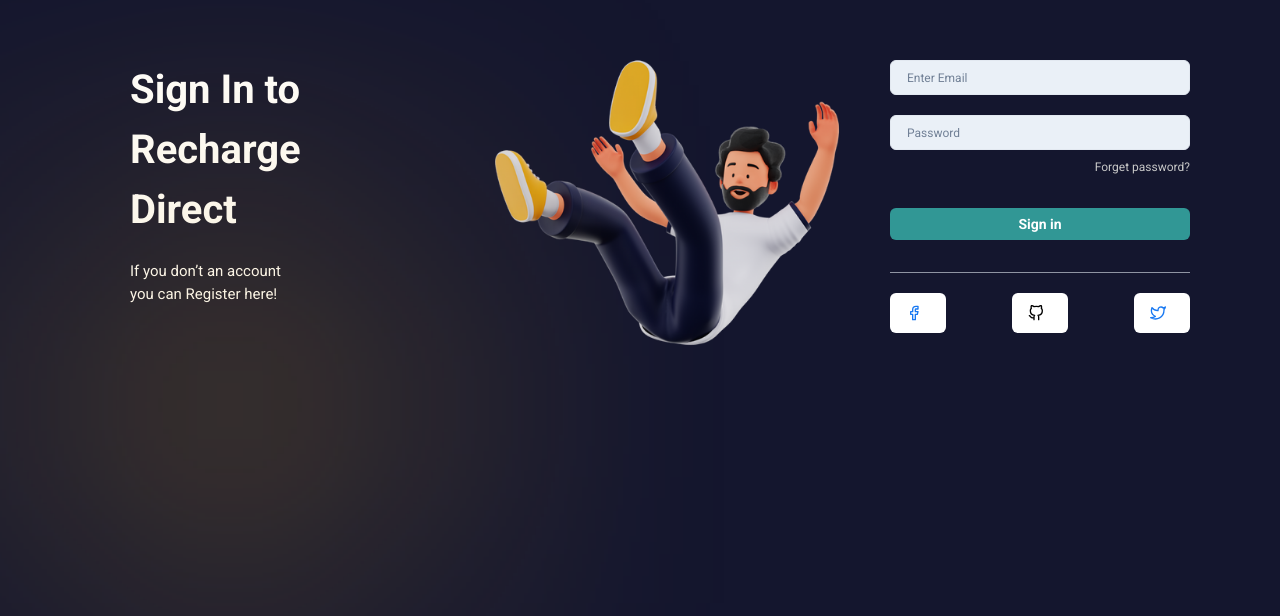
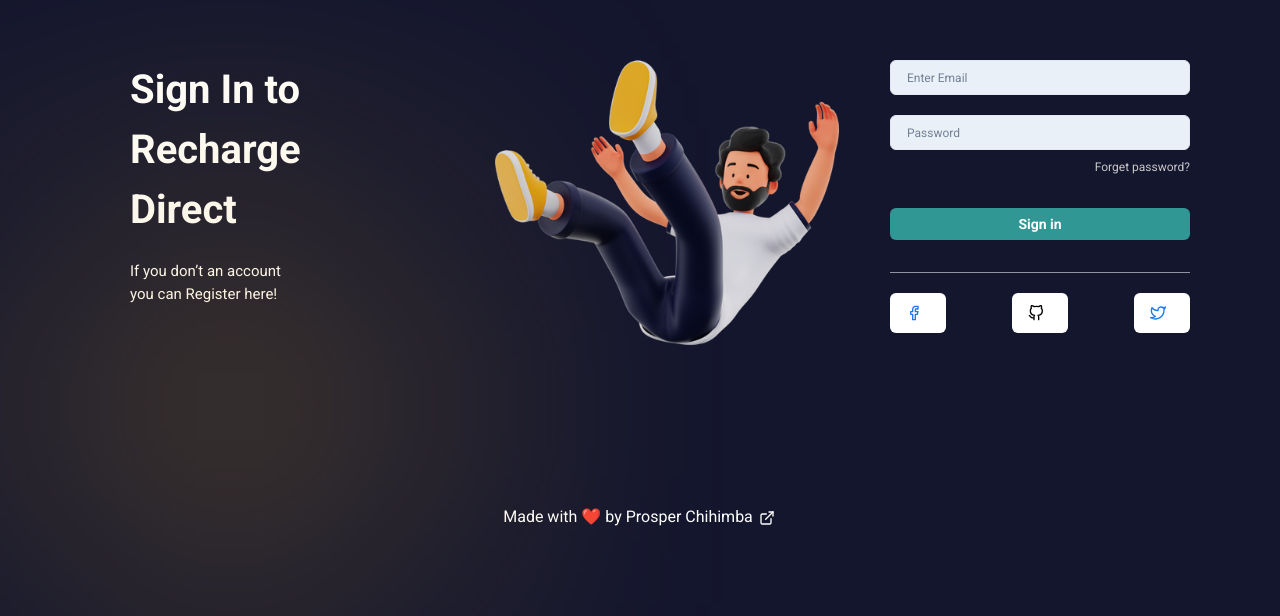
Before and after one commit to ProsperChihimba/meri-dashboard-dark, a React (Create React App) app: page / in a window 1280 px wide. Shown: the part 150-766 px from the top of the page. Built offline with nearby package versions, Linux system fonts and the light colour scheme.

Commit message:
Add: Footer message

```diff
--- a/src/components/login/index.jsx
+++ b/src/components/login/index.jsx
@@ -10,9 +10,11 @@ import {
     Button,
     FormControl,
     Input,
-    Divider
+    Divider,
+    Link
 } from '@chakra-ui/react'
 import { FiFacebook, FiGithub, FiTwitter } from 'react-icons/fi';
+import { ExternalLinkIcon } from '@chakra-ui/icons'
 import logpic from '../../assets/login.png'
 
 const Login = () => {
@@ -66,6 +68,11 @@ const Login = () => {
                     </Center>
                 </Box>
             </Flex>
+            <Center>
+                <Link color='white' href='https://github.com/ProsperChihimba/' isExternal>
+                    Made with ❤️ by Prosper Chihimba <ExternalLinkIcon mx='2px' />
+                </Link>
+            </Center>
         </Box>
     )
 }
```
